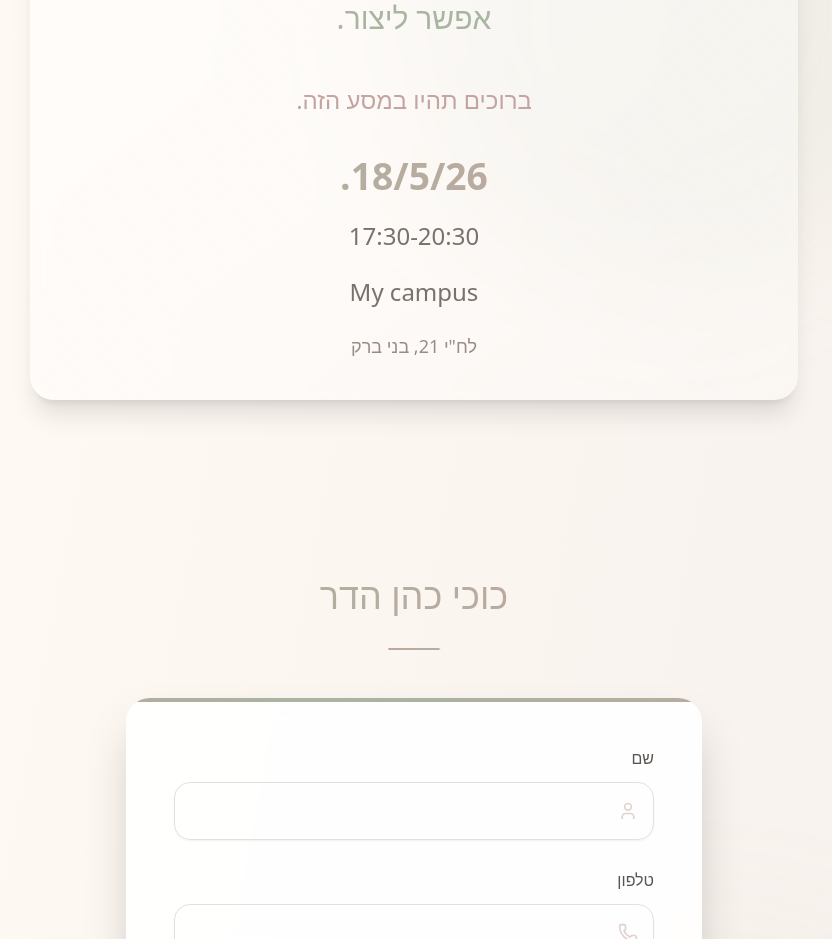
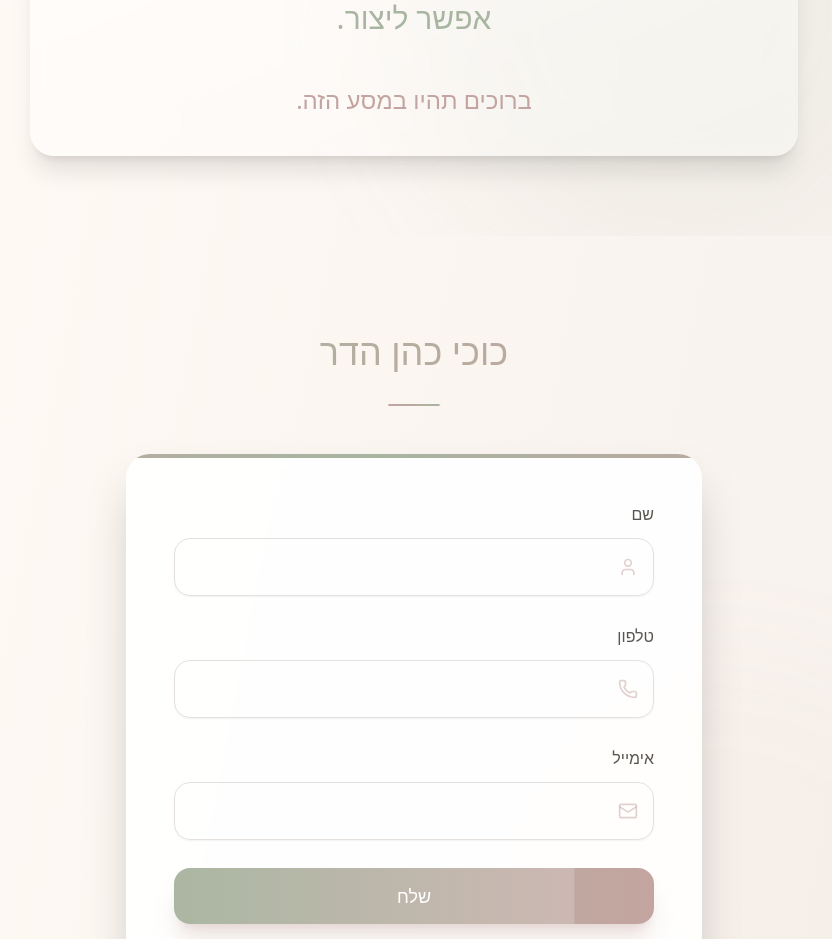
Before and after one commit to Ortal1/cochi-web, a React (Vite) app: page / in a window 1280 px wide. Shown: the part 5300-6239 px from the top of the page, without its empty margins (226-1058 px from the left). Built offline with nearby package versions, Linux system fonts and the light colour scheme.

Commit message:
delete the date
Removed multiple motion paragraphs from Home component.

```diff
--- a/src/pages/Home.jsx
+++ b/src/pages/Home.jsx
@@ -763,37 +763,7 @@ export default function Home() {
                         >
                             ברוכים תהיו במסע הזה.
                         </motion.p>
-                        <motion.p
-                            className="text-2xl md:text-4xl font-semibold bg-gradient-to-l from-[#C4A4A0] to-[#A8B5A0] bg-clip-text text-transparent pt-2 md:pt-4"
-                            animate={{
-                                scale: [1, 1.05, 1],
-                            }}
-                            transition={{
-                                duration: 3,
-                                repeat: Infinity,
-                                ease: "easeInOut"
-                            }}
-                        >
-                            18/5/26.
-                        </motion.p>
-                        <motion.p
-                            className="text-lg md:text-2xl text-[#7A706C] font-light"
-                            whileHover={{ scale: 1.02 }}
-                        >
-                            17:30-20:30
-                        </motion.p>
-                        <motion.p
-                            className="text-lg md:text-2xl text-[#7A706C] font-light"
-                            whileHover={{ scale: 1.02 }}
-                        >
-                            My campus
-                        </motion.p>
-                        <motion.p
-                            className="text-base md:text-lg text-[#9A8A86] font-light"
-                            whileHover={{ scale: 1.02 }}
-                        >
-                            לח"י 21, בני ברק
-                        </motion.p>
+
                     </motion.div>
                 </motion.div>
             </section>
```
